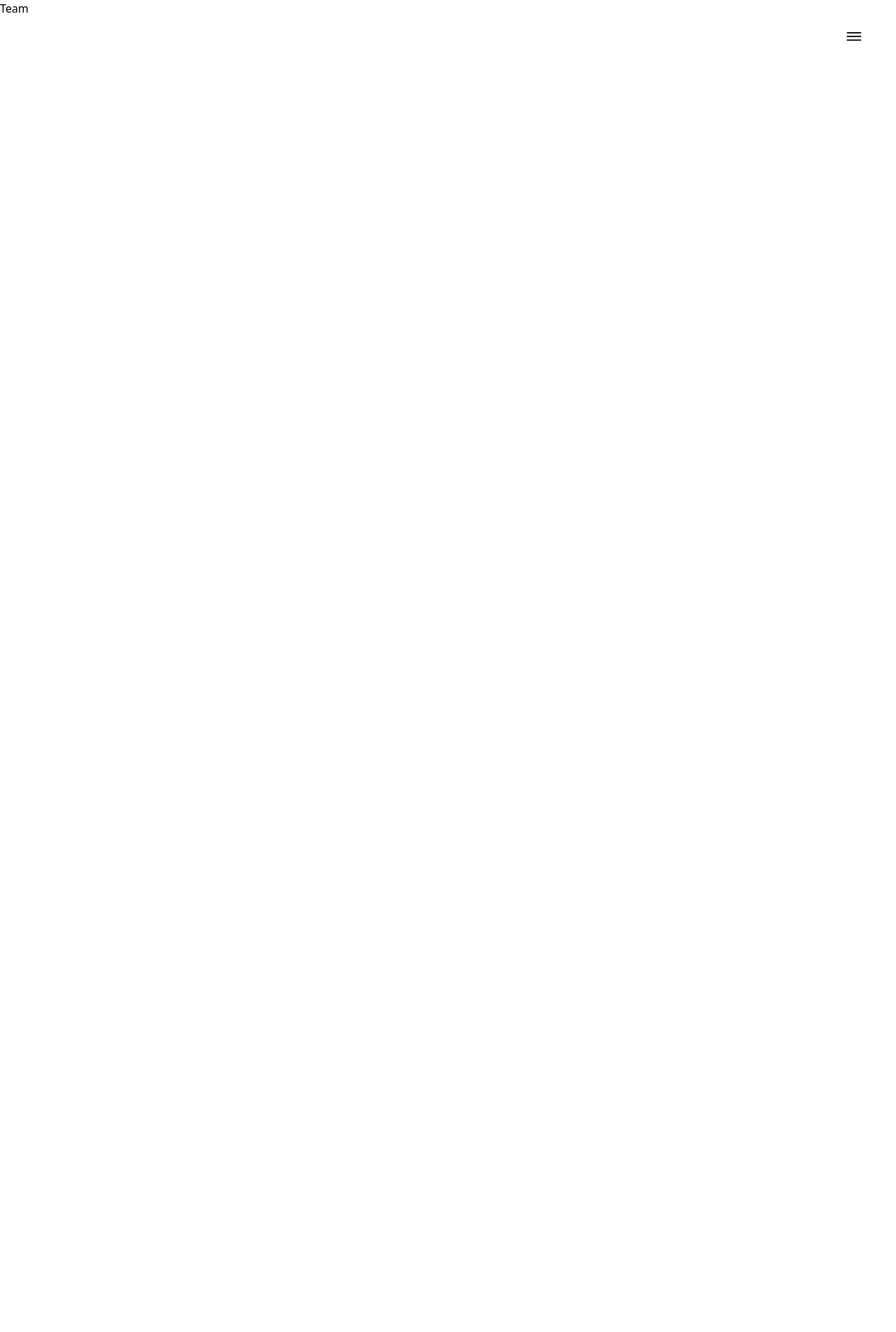
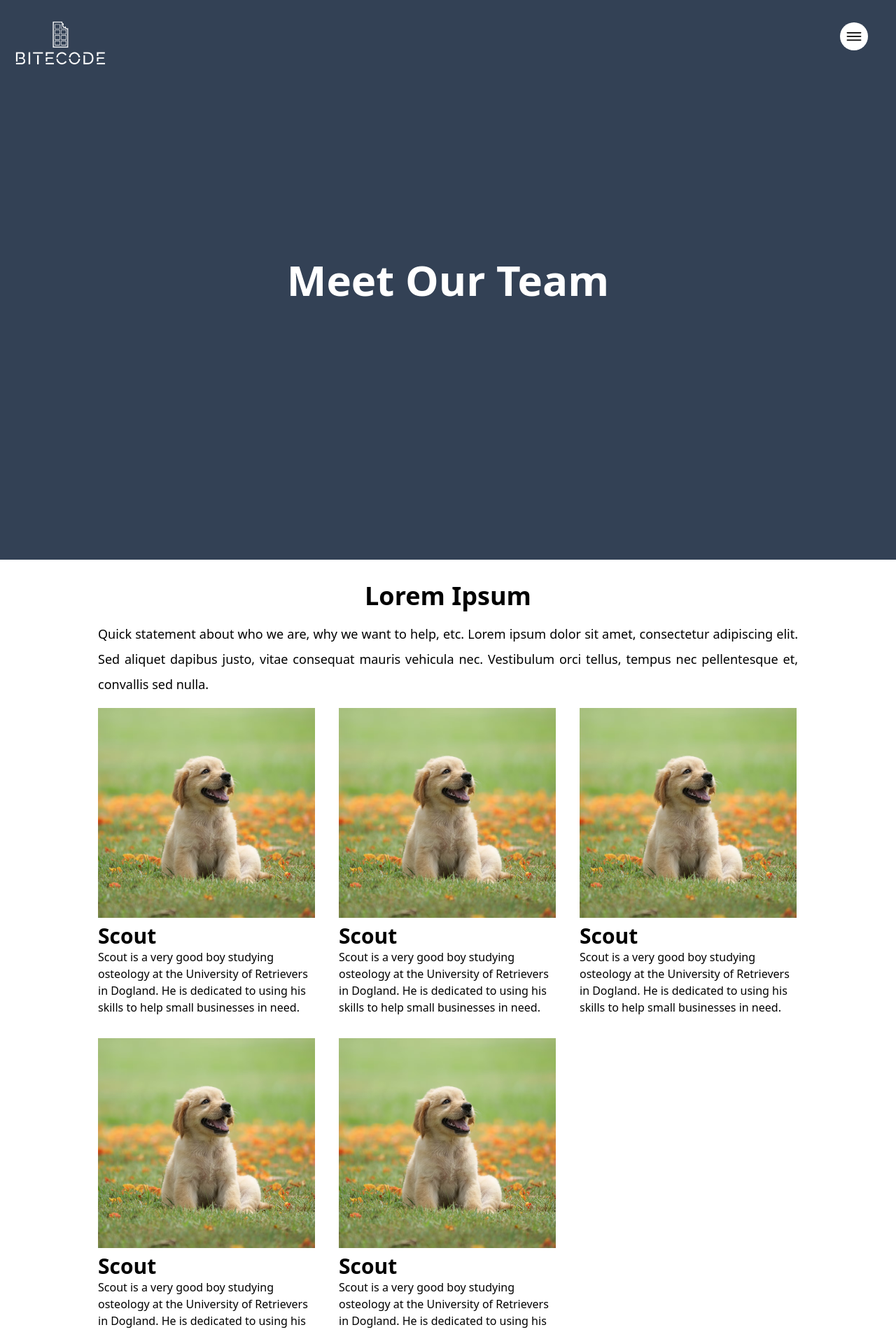
Before and after one commit to VincentShao32/bitecode-frontend, a React (Create React App) app: page /team in a window 1280 px wide. Shown: the top 1904 px of the page at 70% size. Before the commit the page ends 800 px from the top, so only its background shows below. Built offline with nearby package versions, Linux system fonts and the light colour scheme.

Commit message:
Team page design mostly done + added footer

```diff
--- a/src/App.js
+++ b/src/App.js
@@ -5,6 +5,7 @@ import Contact from "./pages/Contact";
 import Mission from "./pages/Mission";
 import Team from "./pages/Team";
 import Sidebar from "./components/navbar/Sidebar";
+import Footer from "./components/Footer";
 
 function App() {
   return (
@@ -17,6 +18,7 @@ function App() {
         <Route path="/mission" element={<Mission />} />
         <Route path="/contact" element={<Contact />} />
       </Routes>
+      <Footer />
     </Router>
   );
 }
--- /dev/null
+++ b/src/components/Footer.js
@@ -0,0 +1,7 @@
+import React from "react";
+
+const Footer = () => {
+  return <div className="p-8 bg-slate-700 text-white">Bitecode</div>;
+};
+
+export default Footer;
--- /dev/null
+++ b/src/components/Logo.js
@@ -0,0 +1,13 @@
+import LogoWhite from "../assets/Bitecode_logo_white.png";
+import LogoBlack from "../assets/Bitecode_logo_black.png";
+
+const Logo = ({ color }) => {
+  return (
+    <img
+      src={color === "white" ? LogoWhite : LogoBlack}
+      className="absolute top-2 h-24"
+    />
+  );
+};
+
+export default Logo;
--- /dev/null
+++ b/src/components/MemberCard.js
@@ -0,0 +1,16 @@
+import Dog from "../assets/dog-puppy-on-garden-royalty-free-image-1586966191.avif";
+
+const MemberCard = ({ name, image, description }) => {
+  return (
+    <div className=" flex flex-col w-fit max-w-[310px] ">
+      <img src={image} className="object-cover w-[310px] h-[300px]" />
+      <div className="flex flex-col pt-2">
+        {" "}
+        <h1 className="text-3xl font-bold">{name}</h1>
+        <p className="">{description}</p>
+      </div>
+    </div>
+  );
+};
+
+export default MemberCard;
--- a/src/components/Splash.js
+++ b/src/components/Splash.js
@@ -1,15 +1,9 @@
-import Logo from "../assets/Bitecode_logo_white.png";
-
-const Splash = () => {
+const Splash = ({ text }) => {
   return (
-    <div className=" bg-slate-700 flex flex-col">
-      <img src={Logo} className="absolute top-4 h-24" />
-
-      <div className="flex flex-col justify-center min-h-screen">
-        <h1 className="text-white text-center font-bold text-6xl mx-auto">
-          Empowering small businesses with tech solutions
-        </h1>
-      </div>
+    <div className="bg-slate-700 flex flex-col justify-center min-h-screen">
+      <h1 className="text-white text-center font-bold text-6xl mx-auto">
+        {text}
+      </h1>
     </div>
   );
 };
--- a/src/components/navbar/Sidebar.js
+++ b/src/components/navbar/Sidebar.js
@@ -47,6 +47,7 @@ const Sidebar = () => {
               open ? "delay-300 opacity-100" : "opacity-0"
             } z-20 left-8 mx-12 text-black`}
           >
+            <SidebarTab text="Home" path="/" onClick={toggleSidebar} />
             <SidebarTab text="The Team" path="/team" onClick={toggleSidebar} />
             <SidebarTab
               text="Our Mission"
@@ -58,7 +59,6 @@ const Sidebar = () => {
               path="/contact"
               onClick={toggleSidebar}
             />
-            <SidebarTab text="" path="/" onClick={toggleSidebar} />
           </div>
         </div>
       </div>
--- a/src/pages/Home.js
+++ b/src/pages/Home.js
@@ -1,8 +1,13 @@
 import Splash from "../components/Splash";
+import Logo from "../components/Logo";
 const Home = () => {
   return (
-    <div className="">
-      <Splash />
+    <div className="flex flex-col">
+      <Logo color="white" />
+      <Splash text="Empowering small businesses with tech solutions." />
+      <div>
+        <h1></h1>
+      </div>
     </div>
   );
 };
--- a/src/pages/Team.js
+++ b/src/pages/Team.js
@@ -1,7 +1,65 @@
-import React from "react";
+import Logo from "../components/Logo";
+import Splash from "../components/Splash";
+import MemberCard from "../components/MemberCard";
+
+import Dog from "../assets/dog-puppy-on-garden-royalty-free-image-1586966191.avif";
 
 const Team = () => {
-  return <div>Team</div>;
+  return (
+    <div className="">
+      <Logo color="white" />
+      <Splash text="Meet Our Team" />
+      <div className="px-20 py-8 flex flex-col gap-4">
+        <div className="mx-auto max-w-[1000px] w-full flex flex-col gap-4">
+          <h1 className="text-center font-bold text-4xl">Lorem Ipsum</h1>
+          <p className="text-justify text-lg leading-loose">
+            Quick statement about who we are, why we want to help, etc. Lorem
+            ipsum dolor sit amet, consectetur adipiscing elit. Sed aliquet
+            dapibus justo, vitae consequat mauris vehicula nec. Vestibulum orci
+            tellus, tempus nec pellentesque et, convallis sed nulla.{" "}
+          </p>
+        </div>
+        <div className="grid grid-cols-3 gap-x-8 gap-y-8 max-w-[1000px] h-fit w-full mx-auto">
+          {" "}
+          <MemberCard
+            image={Dog}
+            name="Scout"
+            description="Scout is a very good boy studying osteology at the University of
+          Retrievers in Dogland. He is dedicated to using his skills to help
+          small businesses in need."
+          />
+          <MemberCard
+            image={Dog}
+            name="Scout"
+            description="Scout is a very good boy studying osteology at the University of
+          Retrievers in Dogland. He is dedicated to using his skills to help
+          small businesses in need."
+          />
+          <MemberCard
+            image={Dog}
+            name="Scout"
+            description="Scout is a very good boy studying osteology at the University of
+          Retrievers in Dogland. He is dedicated to using his skills to help
+          small businesses in need."
+          />
+          <MemberCard
+            image={Dog}
+            name="Scout"
+            description="Scout is a very good boy studying osteology at the University of
+          Retrievers in Dogland. He is dedicated to using his skills to help
+          small businesses in need."
+          />
+          <MemberCard
+            image={Dog}
+            name="Scout"
+            description="Scout is a very good boy studying osteology at the University of
+          Retrievers in Dogland. He is dedicated to using his skills to help
+          small businesses in need."
+          />
+        </div>
+      </div>
+    </div>
+  );
 };
 
 export default Team;
```
Also changed, not shown: src/assets/dog-puppy-on-garden-royalty-free-image-1586966191.avif (added).
